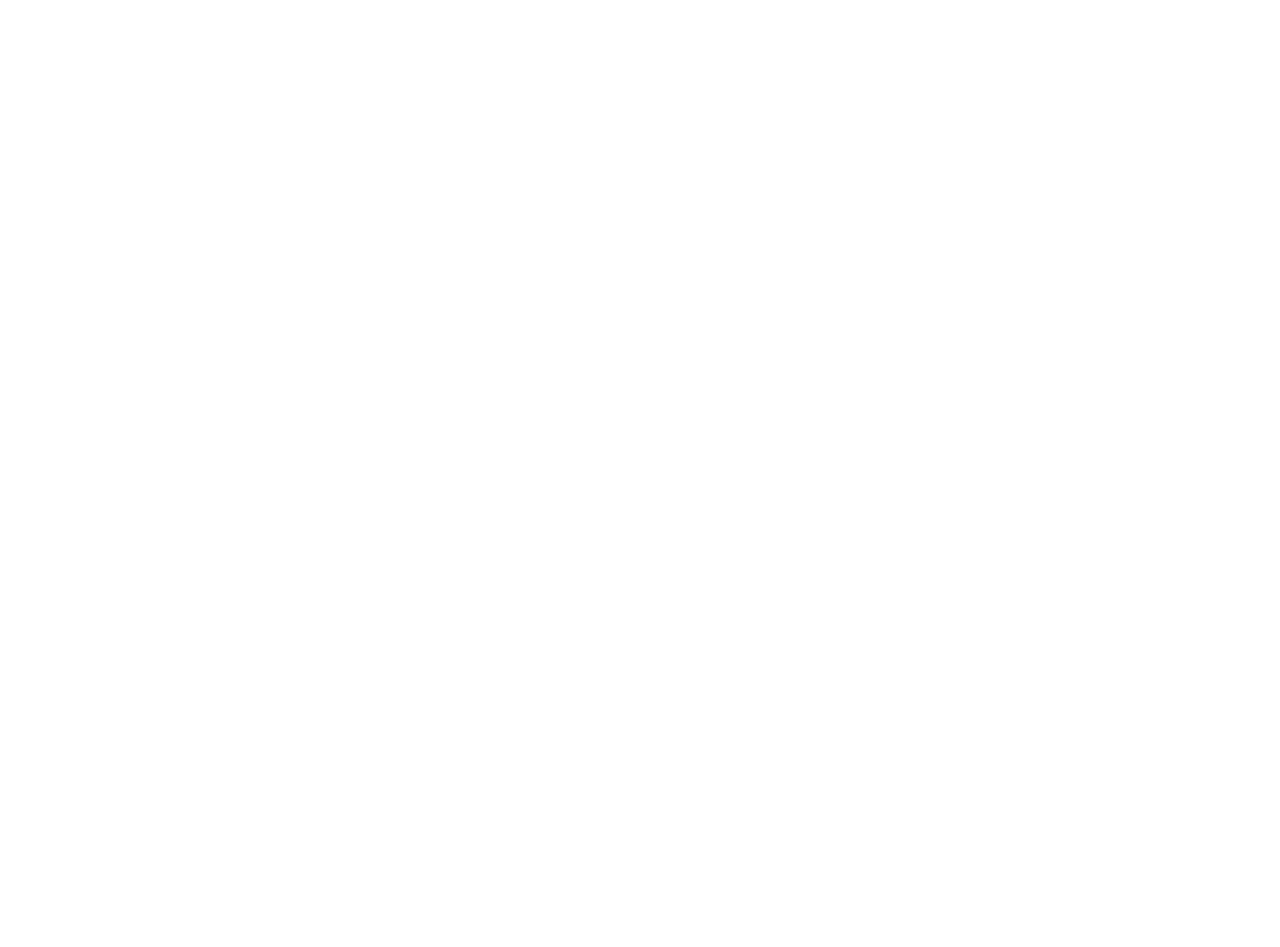
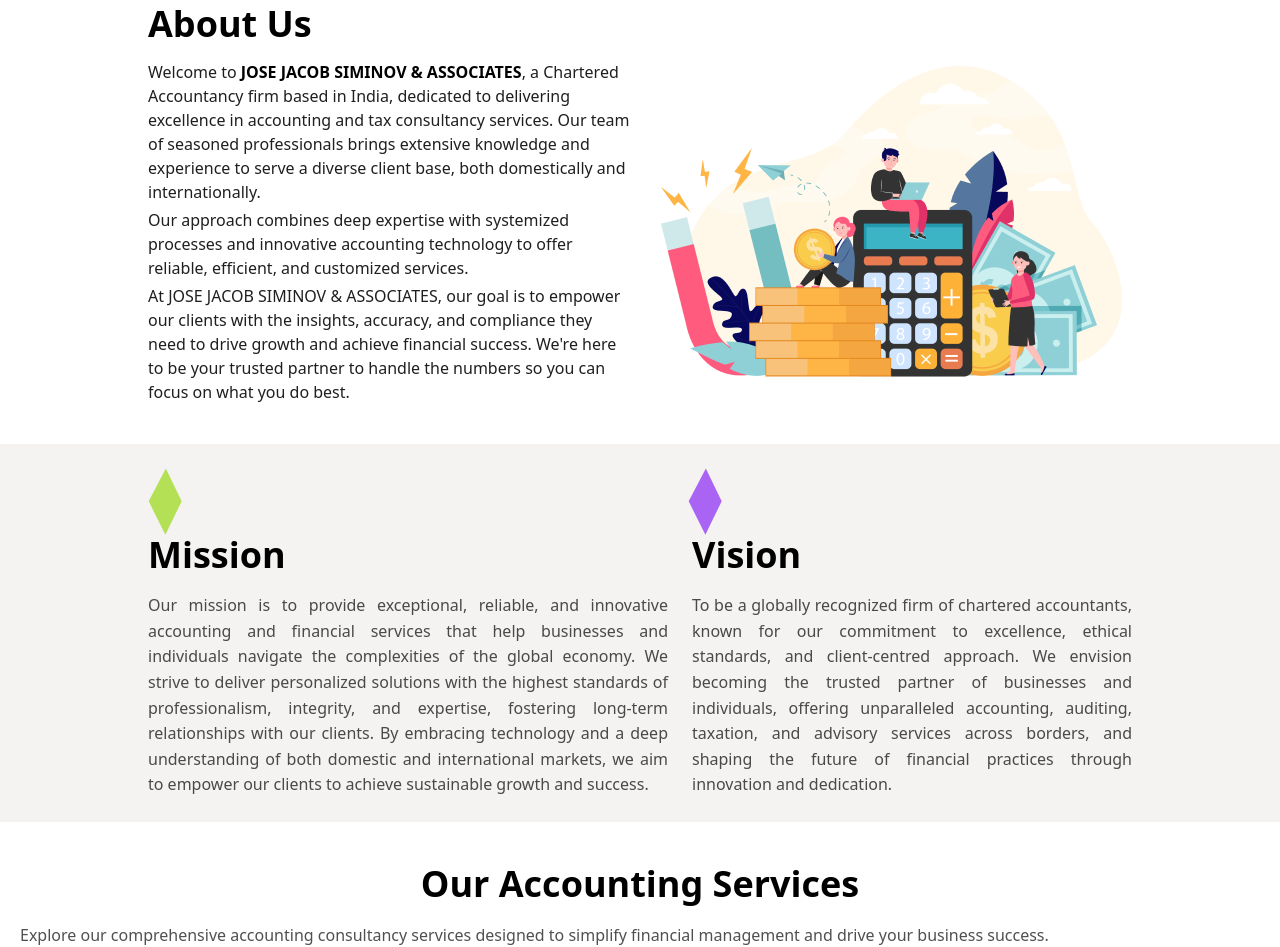
Before and after one commit to adithyanmkd/trustworth-accounting, a React (Vite) app in the folder client/: page / in a window 1280 px wide. Shown: the part 973-1920 px from the top of the page. Before the commit the page ends 1259 px from the top, so only its background shows below. Built offline with nearby package versions, Linux system fonts and the light colour scheme.

Commit message:
mission section completed

```diff
--- /dev/null
+++ b/client/src/components/molecules/TextHeadingBlock.tsx
@@ -0,0 +1,27 @@
+type ContenctTypes = {
+  img: {
+    src: string;
+    alt: string;
+  };
+  h1: string;
+  p: JSX.Element;
+  imgClassname?: string;
+};
+
+const TextHeadingBlock = ({ img, h1, p, imgClassname = "" }: ContenctTypes) => {
+  return (
+    <div className="lg:max-w-[520px]">
+      <img
+        className={`-left-.5 relative w-[34px] ${imgClassname}`}
+        src={img.src}
+        alt={img.alt}
+      />
+      <h1 className="text-4xl font-semibold">{h1}</h1>
+      <p className="text-sms mt-[18px] text-justify leading-[160%] text-[#494949]">
+        {p}
+      </p>
+    </div>
+  );
+};
+
+export default TextHeadingBlock;
--- a/client/src/components/organisms/AboutSection.tsx
+++ b/client/src/components/organisms/AboutSection.tsx
@@ -1,5 +1,42 @@
+import About from "../../assets/images/aboutUs.png";
+
 const AboutSection = () => {
-  return <div></div>;
+  return (
+    <div className="mx-auto mt-10 max-w-screen-lg px-5">
+      <div className="mx-auto max-w-[800px] lg:max-w-screen-lg">
+        <h2 className="text-4xl font-semibold">About Us</h2>
+        <div className="lg: items-center space-x-6 lg:flex">
+          <div className="space-y-1 text-justify text-sm leading-[160%] text-[#1F1F1F] md:text-base lg:text-left">
+            <p className="mt-4">
+              Welcome to
+              <span className="ml-1 font-semibold text-black">
+                JOSE JACOB SIMINOV & ASSOCIATES
+              </span>
+              , a Chartered Accountancy firm based in India, dedicated to
+              delivering excellence in accounting and tax consultancy services.
+              Our team of seasoned professionals brings extensive knowledge and
+              experience to serve a diverse client base, both domestically and
+              internationally.
+            </p>
+            <p>
+              Our approach combines deep expertise with systemized processes and
+              innovative accounting technology to offer reliable, efficient, and
+              customized services.
+            </p>
+            <p>
+              At JOSE JACOB SIMINOV & ASSOCIATES, our goal is to empower our
+              clients with the insights, accuracy, and compliance they need to
+              drive growth and achieve financial success. We're here to be your
+              trusted partner to handle the numbers so you can focus on what you
+              do best.
+            </p>
+          </div>
+          <img src={About} alt="about us image" />
+        </div>
+      </div>
+      <div></div>
+    </div>
+  );
 };
 
 export default AboutSection;
--- a/client/src/components/organisms/HeroSection.tsx
+++ b/client/src/components/organisms/HeroSection.tsx
@@ -7,8 +7,9 @@
 const HeroSection = () => {
   return (
     <>
-      <div className="h-[400px] bg-[#374569] px-5 pt-7 md:h-[550px]">
-        <div>
+      <div className="relative bg-[#374569]">
+        <div className="mx-auto max-w-screen-lg">
+          <div className="px-5 pt-7">
             <h1 className="text-center text-4xl font-bold leading-[120%] text-white sm:text-5xl md:text-6xl lg:text-7xl">
               Your Auditing Partner
             </h1>
@@ -18,12 +19,14 @@
             </p>
             <ContactUsBar />
           </div>
-      </div>
           <img
-        className="smCustom:-top-[10.5rem] relative -top-[8.5rem] mx-auto px-5 sm:-top-[9.5rem] md:-top-[18rem] lg:max-w-[1080px]"
+            className="relative z-20 mx-auto mt-6 px-5"
             src={HeroImage}
             alt="hero image"
           />
+        </div>
+        <div className="absolute bottom-0 z-10 h-1/5 w-full bg-white sm:h-1/3"></div>
+      </div>
     </>
   );
 };
--- /dev/null
+++ b/client/src/components/organisms/MissionSection.tsx
@@ -0,0 +1,57 @@
+import GreenDiamond from "../../assets/images/shapes/greenDiamond.svg";
+import PurpleDiamond from "../../assets/images/shapes/purpleDiamond.svg";
+import TextHeadingBlock from "../molecules/TextHeadingBlock";
+
+const content = [
+  {
+    img: {
+      src: GreenDiamond,
+      alt: "Green diamond shape",
+    },
+    h1: "Mission",
+    p: (
+      <>
+        Our mission is to provide exceptional, reliable, and innovative
+        accounting and financial services that help businesses and individuals
+        navigate the complexities of the global economy. We strive to deliver
+        personalized solutions with the highest standards of professionalism,
+        integrity, and expertise, fostering long-term relationships with our
+        clients. By embracing technology and a deep understanding of both
+        domestic and international markets, we aim to empower our clients to
+        achieve sustainable growth and success.
+      </>
+    ),
+  },
+  {
+    img: {
+      src: PurpleDiamond,
+      alt: "Purple diamond shape",
+    },
+    h1: "Vision",
+    p: (
+      <>
+        To be a globally recognized firm of chartered accountants, known for our
+        commitment to excellence, ethical standards, and client-centred
+        approach. We envision becoming the trusted partner of businesses and
+        individuals, offering unparalleled accounting, auditing, taxation, and
+        advisory services across borders, and shaping the future of financial
+        practices through innovation and dedication.
+      </>
+    ),
+    imgClassname: "-left-1",
+  },
+];
+
+const MissionSection = () => {
+  return (
+    <div className="mt-10 bg-[#F5F3F2] py-6">
+      <div className="mx-auto max-w-[800px] space-y-10 px-5 lg:flex lg:max-w-screen-lg lg:space-x-6 lg:space-y-0">
+        {content.map((value, index) => (
+          <TextHeadingBlock key={index} {...value} />
+        ))}
+      </div>
+    </div>
+  );
+};
+
+export default MissionSection;
--- /dev/null
+++ b/client/src/components/organisms/ServiceSection.tsx
@@ -0,0 +1,15 @@
+const ServiceSection = () => {
+  return (
+    <div className="mt-10 px-5">
+      <h1 className="text-center text-4xl font-semibold leading-[120%]">
+        Our Accounting Services
+      </h1>
+      <p className="mt-[18px] text-sm leading-[160%] text-[#505050] md:text-base">
+        Explore our comprehensive accounting consultancy services designed to
+        simplify financial management and drive your business success.
+      </p>
+    </div>
+  );
+};
+
+export default ServiceSection;
--- a/client/src/pages/Home.tsx
+++ b/client/src/pages/Home.tsx
@@ -1,10 +1,16 @@
+import AboutSection from "../components/organisms/AboutSection";
 import HeroSection from "../components/organisms/HeroSection";
+import MissionSection from "../components/organisms/MissionSection";
+import ServiceSection from "../components/organisms/ServiceSection";
 import MainLayout from "../templates/MainLayout";
 
 const Home = () => {
   return (
     <MainLayout>
       <HeroSection />
+      <AboutSection />
+      <MissionSection />
+      <ServiceSection />
     </MainLayout>
   );
 };
```
Lines whose indentation alone changed are shown as unchanged.
